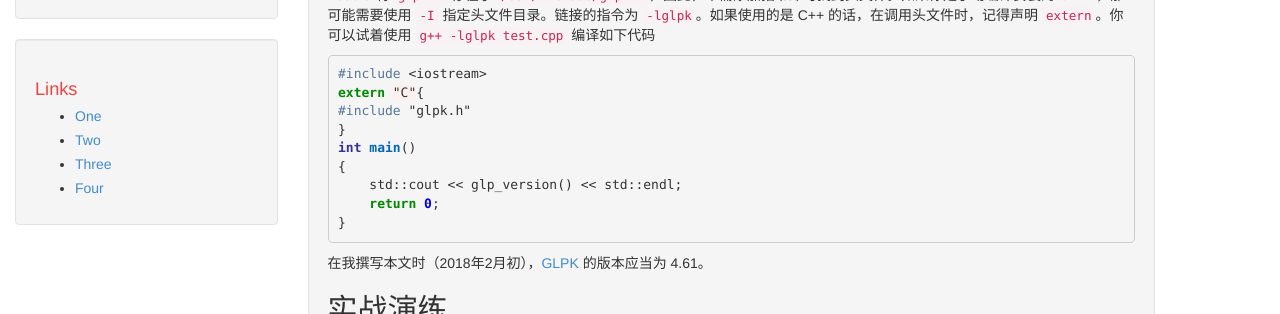
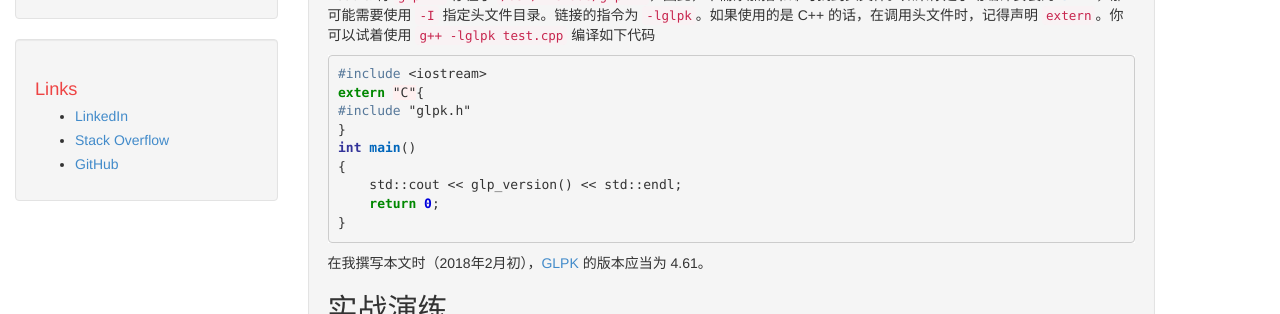
Before and after one commit to Endle/endle.github.io, a Jekyll site: the page built from index.html, in a window 1280 px wide and 900 px high. Shown: the part 358-672 px from the top of the window. Built offline with Jekyll 4.4.1, drawn with Linux system fonts in a browser that asks for light colours; formulas are drawn with MathJax 3; the list of posts is cut into pages by our own code; comment, search, counter and statistics services are not loaded.

Commit message:
Sidebar links
Signed-off-by: Zhenbo Li <litimetal@gmail.com>

```diff
--- a/_includes/links-list.html
+++ b/_includes/links-list.html
@@ -1,7 +1,6 @@
 <h1>Links</h1>
 <ul>
-  <li><a href="#">One</a></li>
-  <li><a href="#">Two</a></li>
-  <li><a href="#">Three</a></li>
-  <li><a href="#">Four</a></li>
+  <li><a href="https://www.linkedin.com/in/lizhenbo/">LinkedIn</a></li>
+  <li><a href="https://stackoverflow.com/users/1166518/endle?tab=profile">Stack Overflow</a></li>
+  <li><a href="https://github.com/Endle/">GitHub</a></li>
 </ul>
```
